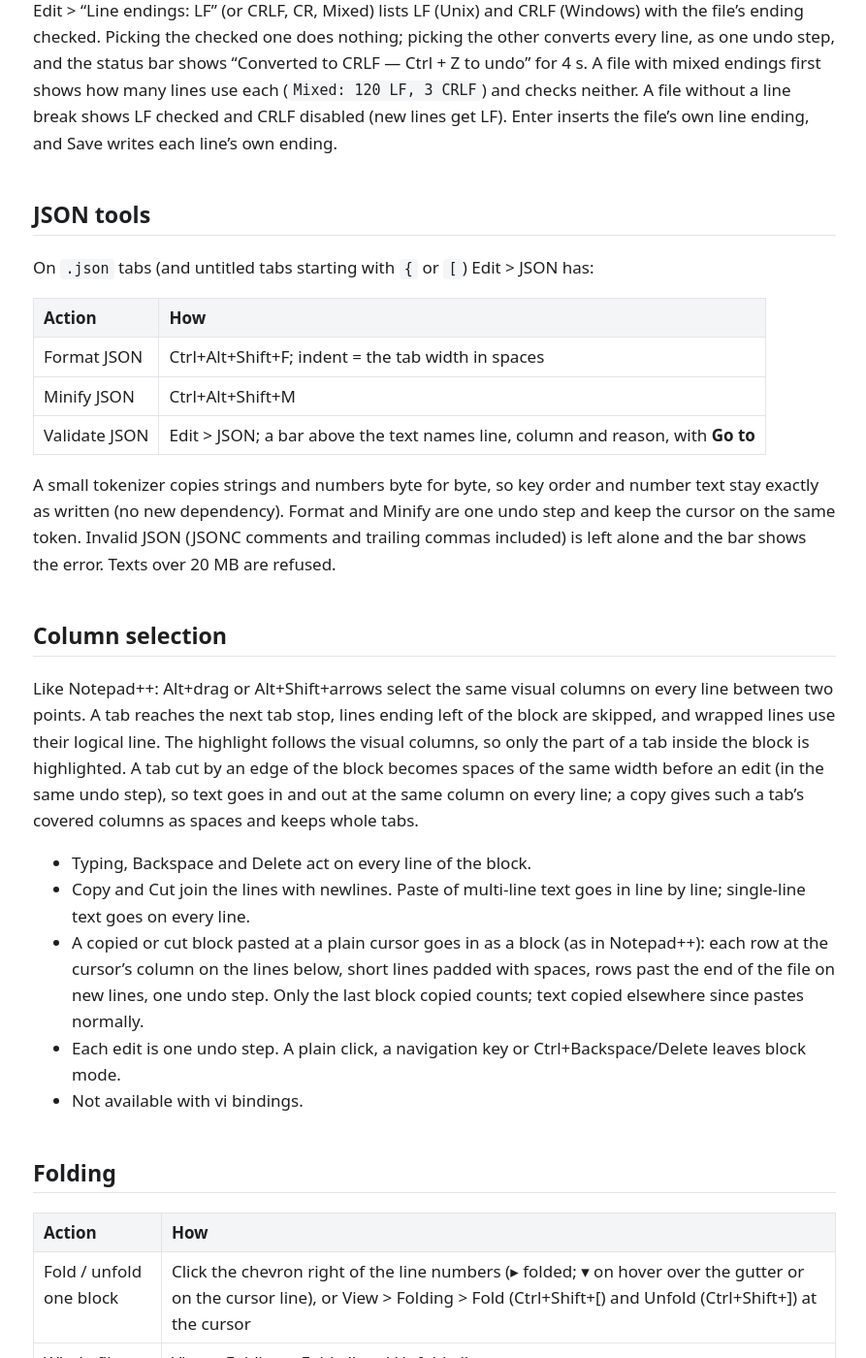
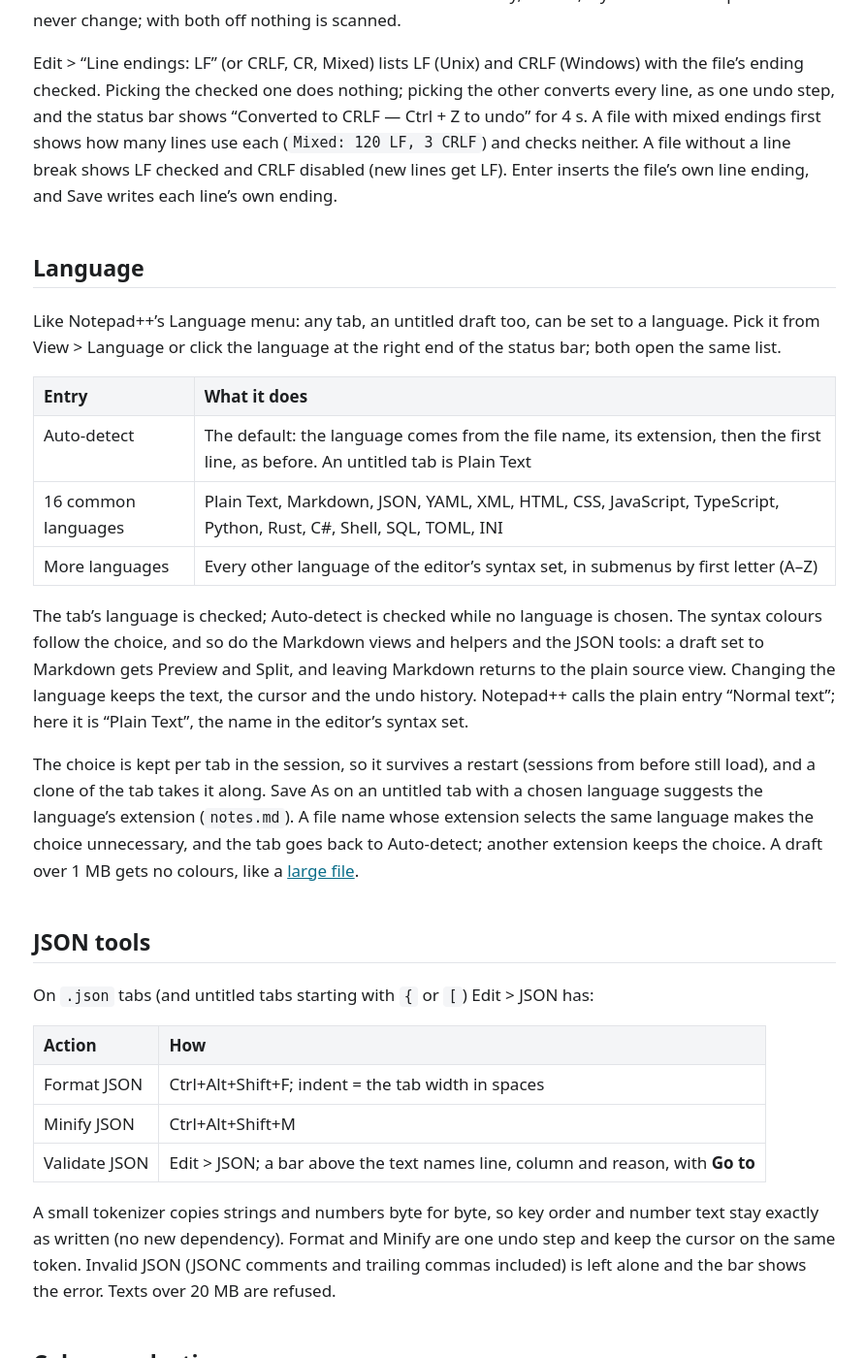
Before and after one commit to jwillmer/cosmic-desktop-extras, a Jekyll site: the page built from docs/text-editor/editing.md, in a window 1280 px wide and 1400 px high, scrolled down 2536 px. Shown: the whole window at 97% size, without its empty margins (192-1085 px from the left). Built offline with Jekyll 4.4.1, drawn with Linux system fonts in a browser that asks for light colours; our own code applies the rules of GitHub Pages for plain Markdown files; some of the changed text lies outside the part shown.

Commit message:
Docs: Language per tab
A Language section in the Text Editor editing page and a status bar
row for the language label; the feature lists in the READMEs; one line
each on the faster opening of large files and the exact change marks in
large texts.

Co-Authored-By: Claude Opus 5.5 <noreply@anthropic.com>

```diff
--- a/docs/text-editor/editing.md
+++ b/docs/text-editor/editing.md
@@ -1,6 +1,6 @@
 # Text Editor: editing (technical)
 
-Part of the [Text Editor technical docs](README.md). Changed lines and Compare, whitespace and line endings, JSON tools, column selection, folding, selection scrolling and the status bar.
+Part of the [Text Editor technical docs](README.md). Changed lines and Compare, whitespace and line endings, the language of a tab, JSON tools, column selection, folding, selection scrolling and the status bar.
 
 ## Changed lines
 
@@ -45,6 +45,8 @@ The marks come from a line diff (the `similar` crate, 50 ms deadline per diff) b
 when the file was opened, the text at the last save and the current text. It runs in the
 background about 200 ms after typing stops (500 ms for files over 1 MB); a 1 MB file takes about
 2 ms. Right after inserting lines, the marks below can sit one line off until that run finishes.
+Large texts first try a plain line diff, which is fast for a few edits, and fall back to the full
+diff when that runs out of time, so two far-apart edits in a 10 MB file mark only those two lines.
 
 ## Whitespace and line endings
 
@@ -64,6 +66,30 @@ undo step, and the status bar shows "Converted to CRLF — Ctrl + Z to undo" for
 mixed endings first shows how many lines use each (`Mixed: 120 LF, 3 CRLF`) and checks neither. A
 file without a line break shows LF checked and CRLF disabled (new lines get LF). Enter inserts the
 file's own line ending, and Save writes each line's own ending.
+
+## Language
+
+Like Notepad++'s Language menu: any tab, an untitled draft too, can be set to a language. Pick it
+from View > Language or click the language at the right end of the status bar; both open the same
+list.
+
+| Entry | What it does |
+|---|---|
+| Auto-detect | The default: the language comes from the file name, its extension, then the first line, as before. An untitled tab is Plain Text |
+| 16 common languages | Plain Text, Markdown, JSON, YAML, XML, HTML, CSS, JavaScript, TypeScript, Python, Rust, C#, Shell, SQL, TOML, INI |
+| More languages | Every other language of the editor's syntax set, in submenus by first letter (A–Z) |
+
+The tab's language is checked; Auto-detect is checked while no language is chosen. The syntax
+colours follow the choice, and so do the Markdown views and helpers and the JSON tools: a draft set
+to Markdown gets Preview and Split, and leaving Markdown returns to the plain source view.
+Changing the language keeps the text, the cursor and the undo history. Notepad++ calls the plain
+entry "Normal text"; here it is "Plain Text", the name in the editor's syntax set.
+
+The choice is kept per tab in the session, so it survives a restart (sessions from before still
+load), and a clone of the tab takes it along. Save As on an untitled tab with a chosen language
+suggests the language's extension (`notes.md`). A file name whose extension selects the same
+language makes the choice unnecessary, and the tab goes back to Auto-detect; another extension
+keeps the choice. A draft over 1 MB gets no colours, like a [large file](markdown.md#large-files).
 
 ## JSON tools
 
@@ -148,6 +174,7 @@ bar. It shows the active editor tab; with two views, the tab of the focused view
 | `LF` | The line endings: LF, CRLF, CR or Mixed; a text without a line break shows LF, the ending a new line gets | Opens the same list as Edit > Line endings: LF and CRLF, the current one checked, counts for a mixed file |
 | `UTF-8` | `UTF-8`, or `UTF-8 BOM` when the file starts with a byte order mark (kept on save). The editor opens UTF-8 files only | - |
 | `Spaces: 4` | The tab width; Tab always inserts spaces | Tab width 2, 4 or 8, as in Edit > Indentation |
+| `Markdown` | The tab's [language](#language), chosen or detected | The Language list, as in View > Language |
 
 Opening or reloading a file counts the text at once. While typing, the bar keeps the counts from
 before and counts again 300 ms after the last edit, so a key in a large file never waits for a
```
Also changed, not shown: docs/text-editor/README.md (+2 -2 lines), docs/text-editor/development.md (+1 -1 lines), docs/text-editor/markdown.md (+3 -0 lines), README.md, text-editor/README.md.
